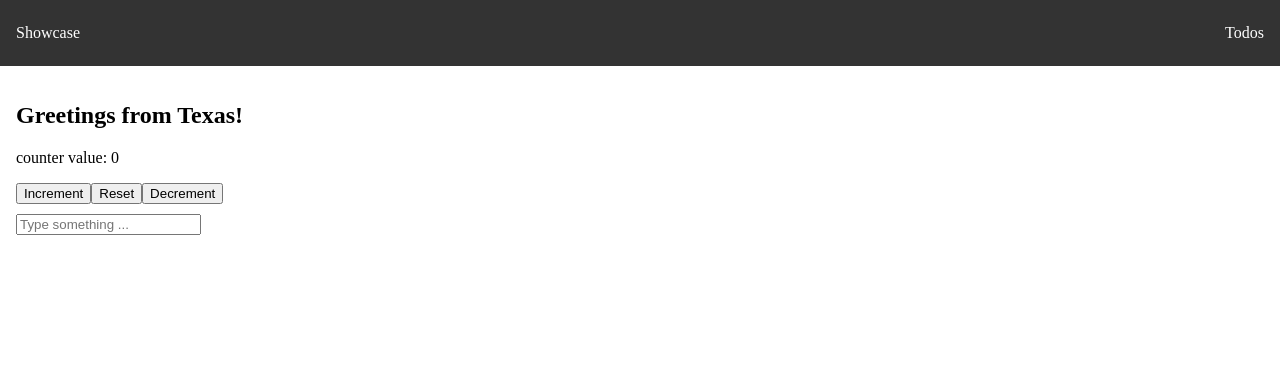
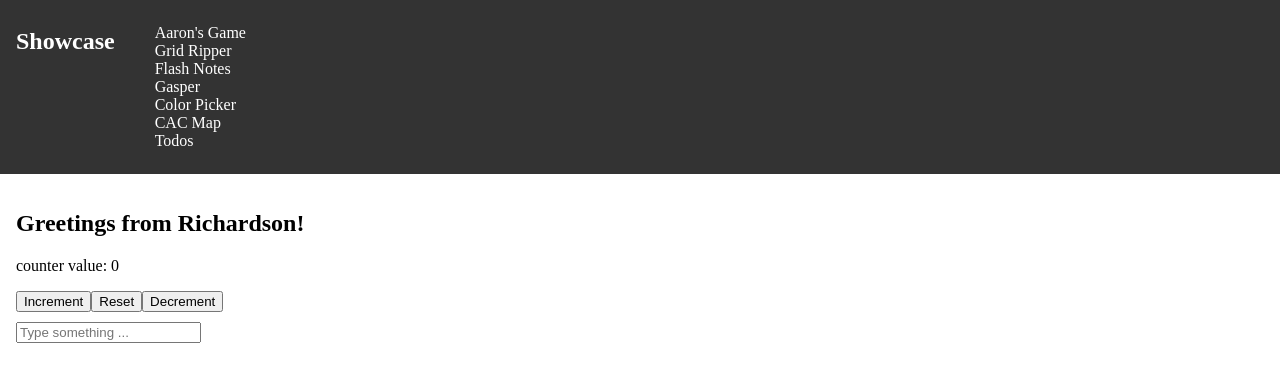
Before and after one commit to seagull22/showcase, an Angular app: page / in a window 1280 px wide. Shown: the top 382 px of the page. Built offline with nearby package versions, Linux system fonts and the light colour scheme.

Commit message:
added all demos

```diff
--- a/src/app/components/header/header.html
+++ b/src/app/components/header/header.html
@@ -1,7 +1,15 @@
 <header>
   <nav>
+    <h1>
     <span routerLink="/"> {{ title }} </span>
+    </h1>
     <ul>
+      <li routerLink="/aaronsgame">Aaron's Game</li>
+      <li routerLink="/aaronsgame">Grid Ripper</li>
+      <li routerLink="/aaronsgame">Flash Notes</li>
+      <li routerLink="/aaronsgame">Gasper</li>
+      <li routerLink="/aaronsgame">Color Picker</li>
+      <li routerLink="/aaronsgame">CAC Map</li>
       <li routerLink="/todos">Todos</li>
     </ul>
   </nav>
--- a/src/app/components/header/header.scss
+++ b/src/app/components/header/header.scss
@@ -8,10 +8,8 @@ header {
   justify-content: space-between;
 
   nav {
-    width: 100%;
     display: flex;
     justify-content: space-between;
-    align-items: center;
 
       > span {
         cursor: pointer;
--- a/src/app/home/home.ts
+++ b/src/app/home/home.ts
@@ -9,7 +9,7 @@ import { Counter } from '../components/counter/counter';
   styleUrl: './home.scss',
 })
 export class Home {
-  homeMessage = signal('Texas');
+  homeMessage = signal('Richardson');
 
   keyupHandler(event: KeyboardEvent) {
     console.log(`${event.key} was pressed`);
```
